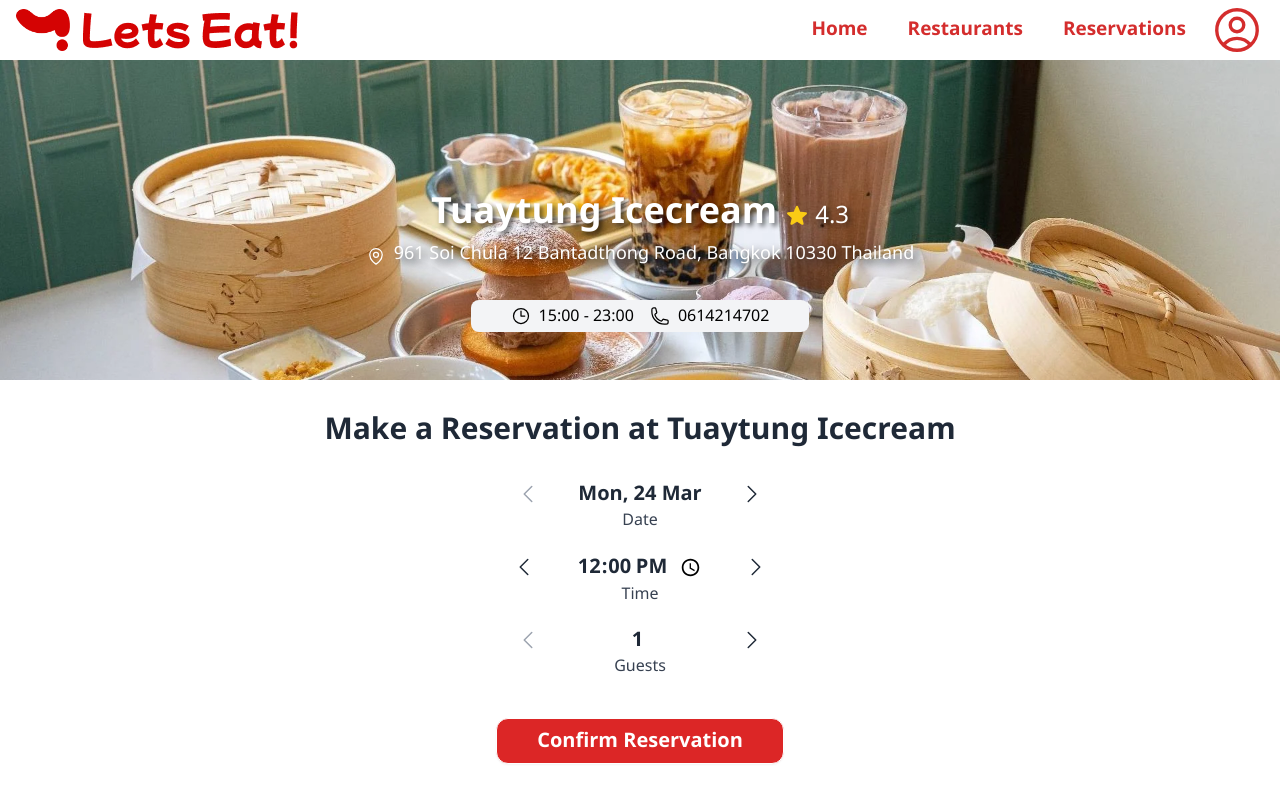
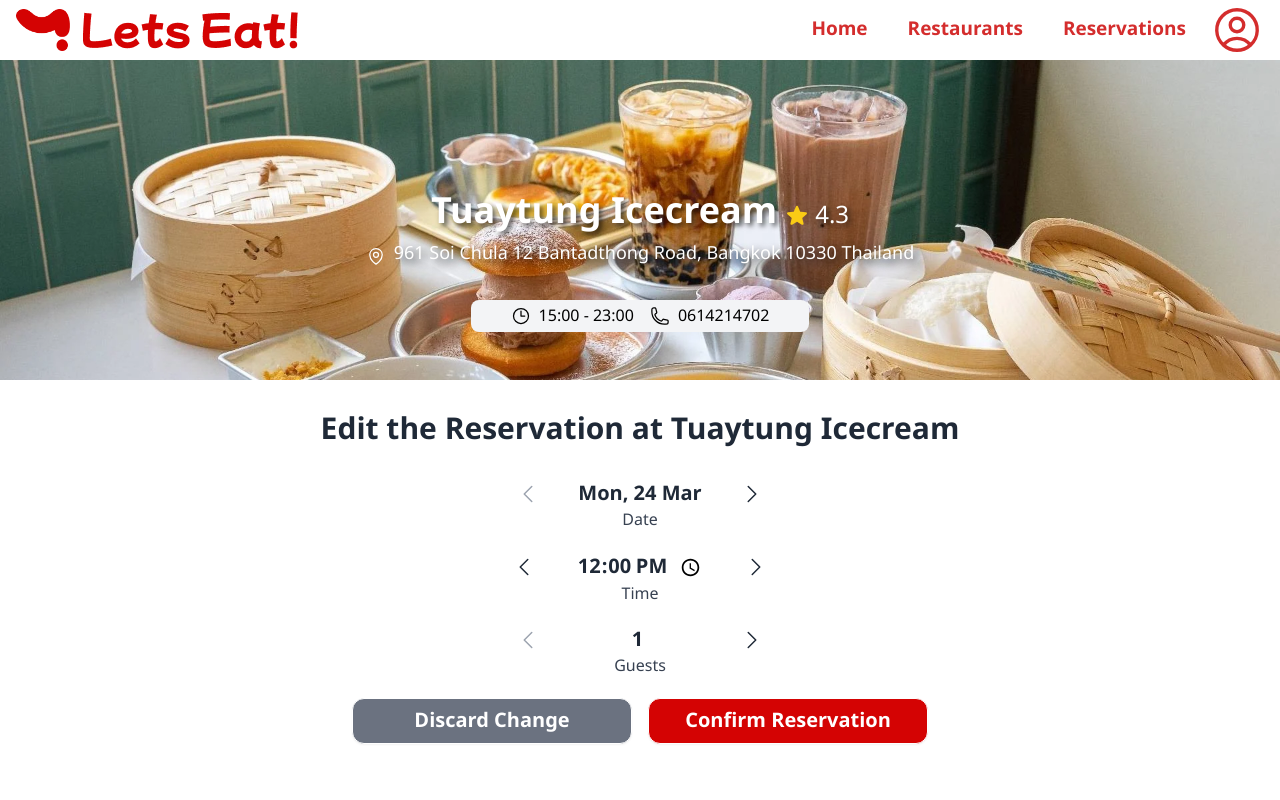
Before and after one commit to 2110503-2564/fe-project-2024-2-backache, a Next.js app: page /reservations/edit in a window 1280 px wide. Built offline with nearby package versions, Linux system fonts and the light colour scheme.

Commit message:
Add Edit Reservation Page

```diff
--- /dev/null
+++ b/src/app/reservations/edit/page.tsx
@@ -0,0 +1,207 @@
+"use client";
+import Image from "next/image"
+import { StarIcon } from '@heroicons/react/20/solid'
+import { ClockIcon } from '@heroicons/react/24/outline'
+import { MapPinIcon } from '@heroicons/react/24/outline'
+import { PhoneIcon } from '@heroicons/react/24/outline'
+import { ChevronLeftIcon, ChevronRightIcon } from '@heroicons/react/24/outline'
+import React, { useState } from 'react';
+import dayjs from 'dayjs';
+import isSameOrAfter from 'dayjs/plugin/isSameOrAfter';
+import DatePicker from 'react-datepicker';
+import localizedFormat from 'dayjs/plugin/localizedFormat';
+import 'react-datepicker/dist/react-datepicker.css';
+import Link from "next/link";
+dayjs.extend(localizedFormat);
+dayjs.extend(isSameOrAfter)
+
+export default function Reservation(/*{params} : {params: {rid: string}}*/) {
+
+    // Mock Data
+    const mockRestaurant = new Map()
+    mockRestaurant.set("001", {name:"Tuaytung Icecream", image:"/img/tuaytung.jpg", address:"961 Soi Chula 12 Bantadthong Road, Bangkok 10330 Thailand", tel:"0614214702", openTime:"15:00", closeTime:"23:00", foodType:"Icecream", rating:"4.3"})
+
+    // Date
+    const today = new Date()
+    const [dateValue, setDateValue] = useState(dayjs());
+    const [isDatePickerOpen, setIsDatePickerOpen] = useState(false);
+    const handleDateChange = (date: Date | null) => {
+        if (date) {
+            const dayjsDate = dayjs(date);
+            if (dayjsDate.isSameOrAfter(dayjs(), 'day')) {
+                setDateValue(dayjsDate);
+                setIsDatePickerOpen(false);
+            }
+        } else {
+            // Handle the case where date is null (clear the date, or do nothing)
+            setIsDatePickerOpen(false);
+        }
+    };
+    const handleIncrementDate = () => {
+        setDateValue(dateValue.add(1, 'day'));
+    };
+    const handleDecrementDate = () => {
+        if (dateValue.isAfter(dayjs(), 'day')) {
+            setDateValue(dateValue.subtract(1, 'day'));
+        }
+    };
+
+    // Time
+    const [timeValue, setTimeValue] = useState('12:00');
+    const handleIncrementTime = () => {
+        const [hours, minutes] = timeValue.split(':').map(Number);
+        let newHours = hours + 1;
+        if (newHours >= 24) {
+            newHours = 0;
+        }
+        const formattedHours = String(newHours).padStart(2, '0');
+        setTimeValue(`${formattedHours}:${String(minutes).padStart(2, '0')}`); // Keep minutes unchanged
+    };
+    const handleDecrementTime = () => {
+        const [hours, minutes] = timeValue.split(':').map(Number);
+        let newHours = hours - 1;
+        if (newHours < 0) {
+            newHours = 23;
+        }
+        const formattedHours = String(newHours).padStart(2, '0');
+        setTimeValue(`${formattedHours}:${String(minutes).padStart(2, '0')}`); // Keep minutes unchanged
+    };
+    const handleTimeChange = (event: React.ChangeEvent<HTMLInputElement>) => {
+        setTimeValue(event.target.value);
+    };
+
+    // Guests
+    const [count, setCount] = useState<number>(1);
+    const handleChange = (event: React.ChangeEvent<HTMLInputElement>) => {
+        const value = parseInt(event.target.value);
+        setCount(isNaN(value) || value < 1 ? 1 : value);
+    };
+    const handleIncrement = () => {
+        setCount((prevCount) => prevCount + 1);
+    };
+    const handleDecrement = () => {
+        setCount((prevCount) => (prevCount > 1 ? prevCount - 1 : 1));
+    };
+
+    return (
+        <main className="w-[100%] flex flex-col items-center justify-center">
+            {/*Banner*/}
+            <div className='w-screen h-[40vh] relative'>
+                <Image src={(mockRestaurant.get('001')).image}
+                    alt='cover'
+                    fill={true}
+                    priority
+                    objectFit='cover'/>
+                <div className="relative text-white z-20 flex flex-col items-center justify-end h-full">
+                    <div className="text-4xl font-bold items-center flex"
+                        style={{textShadow:'3px 3px 5px rgba(0, 0, 0, 0.6)'}}>
+                        {(mockRestaurant.get('001')).name}
+                        <StarIcon className="h-6 w-6 text-yellow-400 mt-1.5 ml-2"/>
+                        <span className="font-normal text-2xl mt-2 ml-1.5">{(mockRestaurant.get('001')).rating}</span>
+                    </div>
+                    <div className="text-lg pt-2 flex"
+                    style={{textShadow:'4px 4px 10px rgba(0, 0, 0, 0.9)'}}>
+                        <MapPinIcon className="h-5 w-5 mr-2 mt-1.5"/>
+                        {(mockRestaurant.get('001')).address}
+                    </div>
+                    <div className='pt-8'></div>
+                    <div className="text-black flex bg-gray-100 rounded-lg px-10 py-1">
+                        <ClockIcon className="h-5 w-5 mr-2 mt-0.5"/>
+                            {(mockRestaurant.get('001')).openTime} - {(mockRestaurant.get('001')).closeTime}
+                        <PhoneIcon className="h-5 w-5 ml-4 mr-2 mt-0.5"/>
+                            {(mockRestaurant.get('001')).tel}
+                    </div>
+                    <div className='pb-12'></div>
+                </div>
+            </div>
+
+            {/*Form*/}
+            <div className="text-3xl text-gray-800 pt-8 pb-8">
+                <div className='font-bold'>
+                    Edit the Reservation at {(mockRestaurant.get('001')).name}
+                </div>
+            </div>
+
+            {/*Date*/}
+            <div className="text-lg text-gray-800 flex flex-col items-center w-fit">
+                <div className="flex items-center justify-center">
+                    <button className="px-5 disabled:text-gray-400" onClick={handleDecrementDate} disabled={dateValue.isSame(dayjs(), 'day')}>
+                        <ChevronLeftIcon className="h-6 w-6" />
+                    </button>
+                    <span className="w-40 h-15 text-xl text-center font-semibold" onClick={() => setIsDatePickerOpen(true)}>
+                        {dateValue.format('ddd, DD MMM')}
+                    </span>
+                    <button className="px-5" onClick={handleIncrementDate}>
+                        <ChevronRightIcon className="h-6 w-6" />
+                    </button>
+                </div>
+                {isDatePickerOpen && (
+                    <div className="pt-4">
+                        <style>{`
+                            .react-datepicker__day--selected {
+                                background-color:rgb(255, 0, 0) !important; color: white !important;}
+                            .react-datepicker__day:hover:not(.react-datepicker__day--disabled) {
+                                background-color:rgb(255, 170, 170) !important;}
+                            .react-datepicker__day:active {
+                                background-color:rgb(255, 170, 170) !important;}
+                            .react-datepicker__day--disabled {
+                                color:rgb(156, 156, 156) !important;}
+                        `}</style>
+                        <DatePicker selected={dateValue.toDate()} minDate={today} onChange={handleDateChange} inline/>
+                    </div>
+                )}
+            </div>
+            <div className="text-md text-gray-700 flex justify-center pb-5">
+                Date
+            </div>
+
+            {/*Time*/}
+            <div className="text-lg text-gray-800 flex items-center w-fit flex flex-row justify-center">
+                <button onClick={handleDecrementTime} className="px-5">
+                    <ChevronLeftIcon className="h-6 w-6" />
+                </button>
+                <input
+                    type="time"
+                    value={timeValue}
+                    onChange={handleTimeChange}
+                    className="w-30 h-15 text-xl text-center font-semibold px-5 z-30 relative bg-transparent"/>
+                <button onClick={handleIncrementTime} className="px-5">
+                    <ChevronRightIcon className="h-6 w-6" />
+                </button>
+            </div>
+            <div className="text-md text-gray-700 flex justify-center pb-5">
+                Time
+            </div>
+
+            {/*Guests*/}
+            <div className="text-lg text-gray-800 flex items-center w-fit flex flex-row justify-center">
+                <button className="px-5 disabled:text-gray-400" onClick={handleDecrement} disabled={count === 1}>
+                    <ChevronLeftIcon className="h-6 w-6" />
+                </button>
+                    <input
+                        type="number"
+                        value={count}
+                        onChange={handleChange}
+                        className='w-40 h-15 text-xl text-center font-semibold pl-2.5 bg-transparent'
+                />
+                <button onClick={handleIncrement} className="px-5">
+                    <ChevronRightIcon className="h-6 w-6" />
+                </button>
+            </div>
+            <div className="text-md text-gray-700 flex justify-center pb-5">
+                Guests
+            </div>
+
+            <div className="flex space-x-4 mb-4 font-semibold">
+                <Link href="/reservations">
+                    <button name="Discard Change" className="block w-[280px] bg-gray-500 border border-white text-white text-xl px-8 py-2 rounded-xl shadow-sm hover:bg-white hover:text-gray-500 hover:border hover:border-gray-500">
+                        Discard Change
+                    </button>
+                </Link>
+                <button name="Confirm Edit" className="block w-[280px] bg-myred border border-white text-white text-xl px-8 py-2 rounded-xl shadow-sm hover:bg-white hover:text-red-600 hover:border hover:border-red-600">
+                    Confirm Reservation
+                </button>
+            </div>
+        </main>
+    )
+}
```
